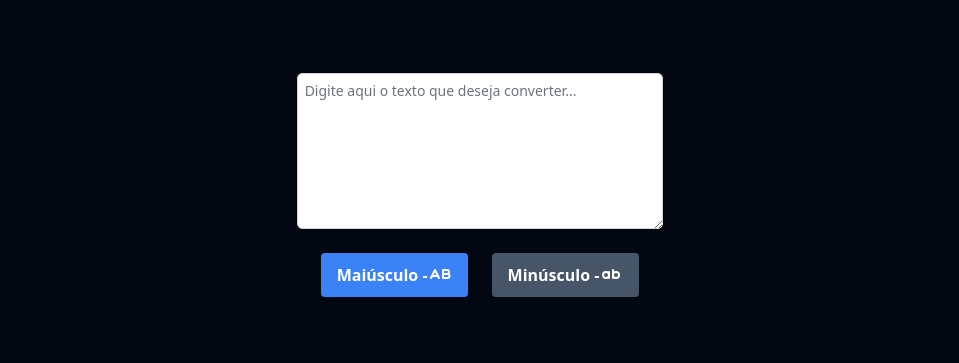
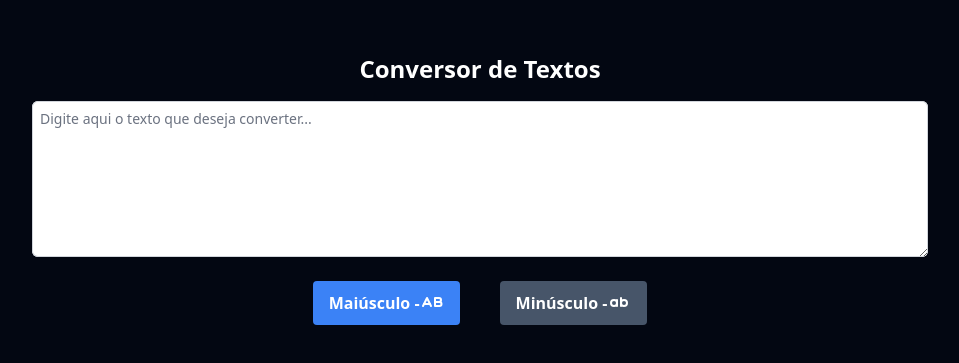
Before and after one commit to lmdvlpr/toolbox, a React (Vite) app: page /conversor-de-textos in a window 1280 px wide. Shown: the part 219-582 px from the top of the page, without its empty margins (160-1119 px from the left). Built offline with nearby package versions, Linux system fonts and the light colour scheme.

Commit message:
finish text converter

```diff
--- a/src/components/Converter.jsx
+++ b/src/components/Converter.jsx
@@ -17,17 +17,18 @@ export function Converter() {
   }
 
   return (
-    <div className='max-w-3xl mx-auto mt-8 p-6 flex flex-col items-center'>
+    <div className='w-full p-6 flex flex-col items-center'>
+      <h1 className='p-4 text-2xl font-semibold'>Conversor de Textos</h1>
       <textarea
         id='texto'
         rows={6}
-        className='block w-full rounded-md border-0 py-1.5 px-2 text-gray-900 shadow-sm ring-1 ring-inset ring-gray-300 placeholder:text-gray-500 focus:ring-1 focus:ring-inset focus:ring-indigo-600 sm:text-sm sm:leading-6'
+        className='block w-full max-w-4xl rounded-md border-0 py-1.5 px-2 text-gray-900 shadow-sm ring-1 ring-inset ring-gray-300 placeholder:text-gray-500 focus:ring-1 focus:ring-inset focus:ring-indigo-600 sm:text-sm sm:leading-6'
         placeholder='Digite aqui o texto que deseja converter...'
         value={inputText}
         onChange={handleTextChange}
       />
 
-      <div className='flex space-x-6 p-6'>
+      <div className='flex space-x-6 gap-4 pt-6'>
         <button
           className='flex items-center justify-between px-4 py-2.5 text-base font-semibold bg-blue-500 text-white rounded hover:bg-blue-600'
           onClick={convertToUppercase}
--- a/src/layouts/Layout.jsx
+++ b/src/layouts/Layout.jsx
@@ -4,7 +4,7 @@ function Layout() {
   return (
     <section className="bg-gray-950 text-white">
       <div
-        className="mx-auto max-w-screen-xl h-screen px-5 py-32 lg:flex lg:h-screen lg:items-center"
+        className="mx-auto max-w-screen-xl px-5 py-32 flex h-screen items-center"
       >
         <Outlet />
       </div>
```
